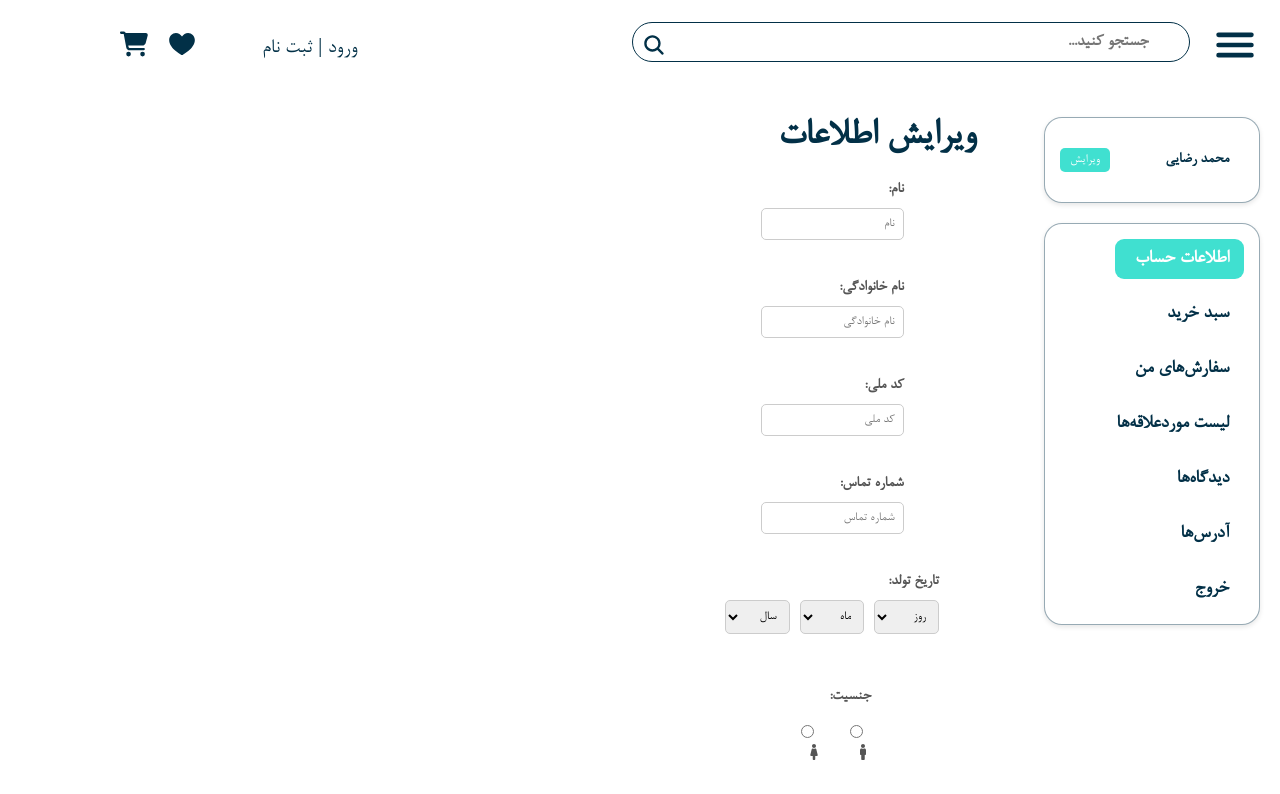
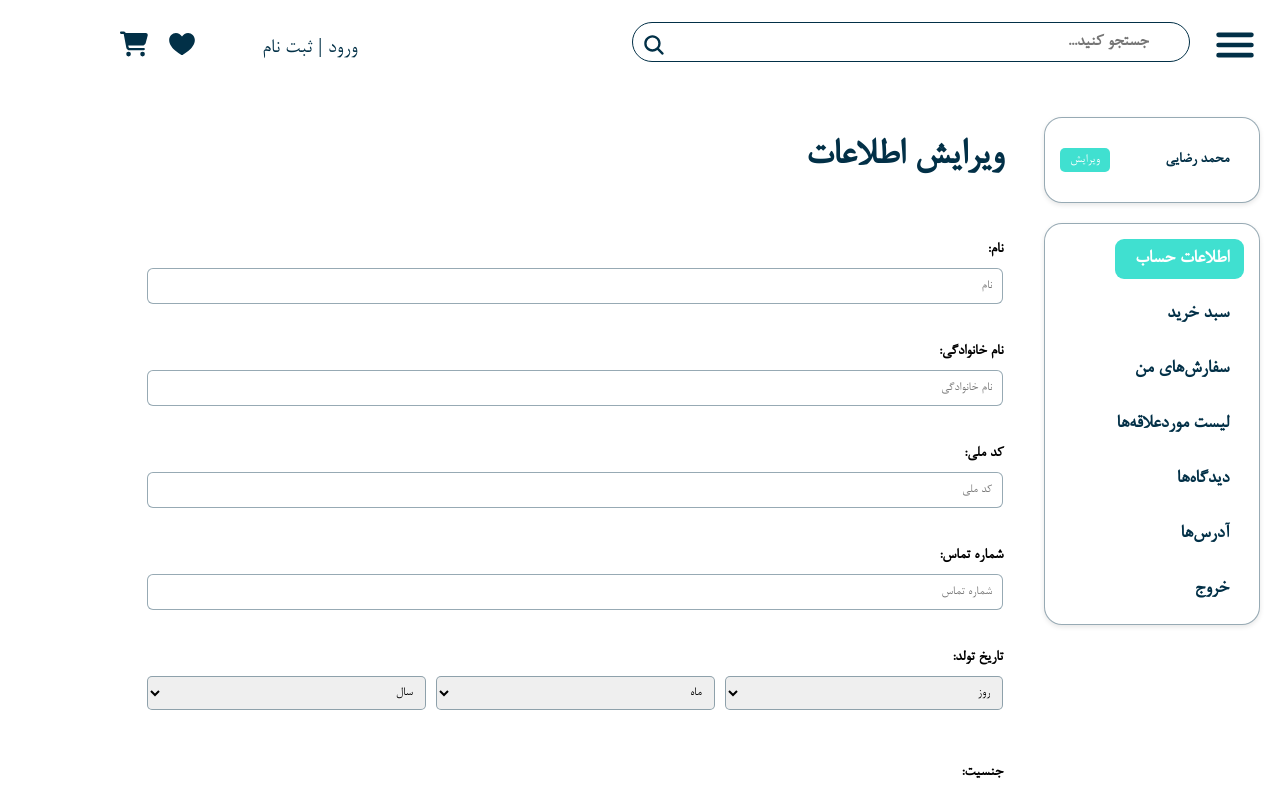
Before and after one commit to Nima77Moosavi/kimia-toranj-react, a React (Vite) app: page /account-info in a window 1280 px wide. Shown: the top 794 px of the page. Built offline with nearby package versions, Linux system fonts and the light colour scheme.

Commit message:
user panel 2

```diff
--- a/src/components/UserInfoForm/UserInfoForm.jsx
+++ b/src/components/UserInfoForm/UserInfoForm.jsx
@@ -190,7 +190,7 @@ const UserInfoForm = () => {
               onChange={handleChange}
               checked={formData.gender === "male"}
             />
-            <FaMale />
+            <FaMale color="#023047" size="50px" />{" "}
           </label>
           <label>
             <input
@@ -200,7 +200,7 @@ const UserInfoForm = () => {
               onChange={handleChange}
               checked={formData.gender === "female"}
             />
-            <FaFemale />
+            <FaFemale color="#023047" size="50px" />{" "}
           </label>
         </div>
       </div>
--- a/src/components/UserInfoForm/UserInfoForm.module.css
+++ b/src/components/UserInfoForm/UserInfoForm.module.css
@@ -1,15 +1,18 @@
 .formContainer {
   display: flex;
   flex-direction: column;
+  align-items: flex-start;
   gap: 15px;
   direction: rtl;
   width: 100%;
+  padding: 20px;
 }
 
 .title {
-  text-align: center;
+  text-align: right; /* تنظیم متن به راست */
   color: #023047;
-  padding-left: 10%;
+  padding-right: 30%; /* هم‌راستا با سایر عناصر */
+  margin-bottom: 40px;
   font-size: 40px;
 }
 
@@ -17,38 +20,57 @@
   display: flex;
   flex-direction: column;
   gap: 5px;
+  width: 100%;
+  margin-right: 30%;
 }
 
-.inputGroup label {
-  font-weight: bold;
-  color: #555;
-}
-
-.inputGroup input,
-.inputGroup textarea {
-  padding: 8px;
-  border: 1px solid #ccc;
-  border-radius: 5px;
-}
-/* کنترل‌های ورودی به‌طور پیش‌فرض 70٪ عرض دارند */
 .inputGroup input,
 .inputGroup textarea,
 .inputGroup select {
   width: 100%;
-  padding: 8px;
-  border: 1px solid #ccc;
-  border-radius: 5px;
+  padding: 10px;
+  border: 1px solid #02304768;
+  border-radius: 6px;
 }
 
+.dateFields,
+.genderFields,
+.submitButton {
+  width: 100%;
+  margin-right: 30%;
+}
 .dateFields {
   display: flex;
   gap: 10px;
+  width: 100%;
+  margin-right: 0%;
+}
+
+.dateFields select {
+  flex: 1;
+  padding: 8px;
+  border: 1px solid #02304768;
+  border-radius: 5px;
 }
 
 .genderFields {
   display: flex;
-  gap: 20px;
-  color: #023047;
+  align-items: center; /* تنظیم هم‌راستایی عمودی */
+  gap: 20px; /* فاصله بین آیکون‌ها */
+  width: 100%;
+  margin-right: 0%;
+}
+
+.genderFields label {
+  display: flex;
+  align-items: center;
+  gap: 5px;
+  font-size: 18px; /* تنظیم اندازه متن */
+}
+
+.genderFields svg {
+  color: #023047; /* تغییر رنگ آیکون‌ها */
+  font-size: 50px; /* تنظیم اندازه آیکون‌ها */
 }
 
 .submitButton {
@@ -64,3 +86,19 @@
 .submitButton:hover {
   background-color: #38b2a3;
 }
+
+/* **ریسپانسیو برای موبایل و تبلت** */
+@media screen and (max-width: 768px) {
+  .title {
+    font-size: 30px;
+    padding-right: 5%;
+  }
+
+  .inputGroup,
+  .dateFields,
+  .genderFields,
+  .submitButton {
+    width: 90%;
+    margin-right: 5%;
+  }
+}
--- a/src/pages/AccountInfo/AccountInfo.module.css
+++ b/src/pages/AccountInfo/AccountInfo.module.css
@@ -15,6 +15,7 @@
 .content {
   flex: 1;
   padding-left: 30%;
+  margin-top: 0%;
 }
 
 /* تطبیق ریسپانسیو (در صورت نیاز) */
```
